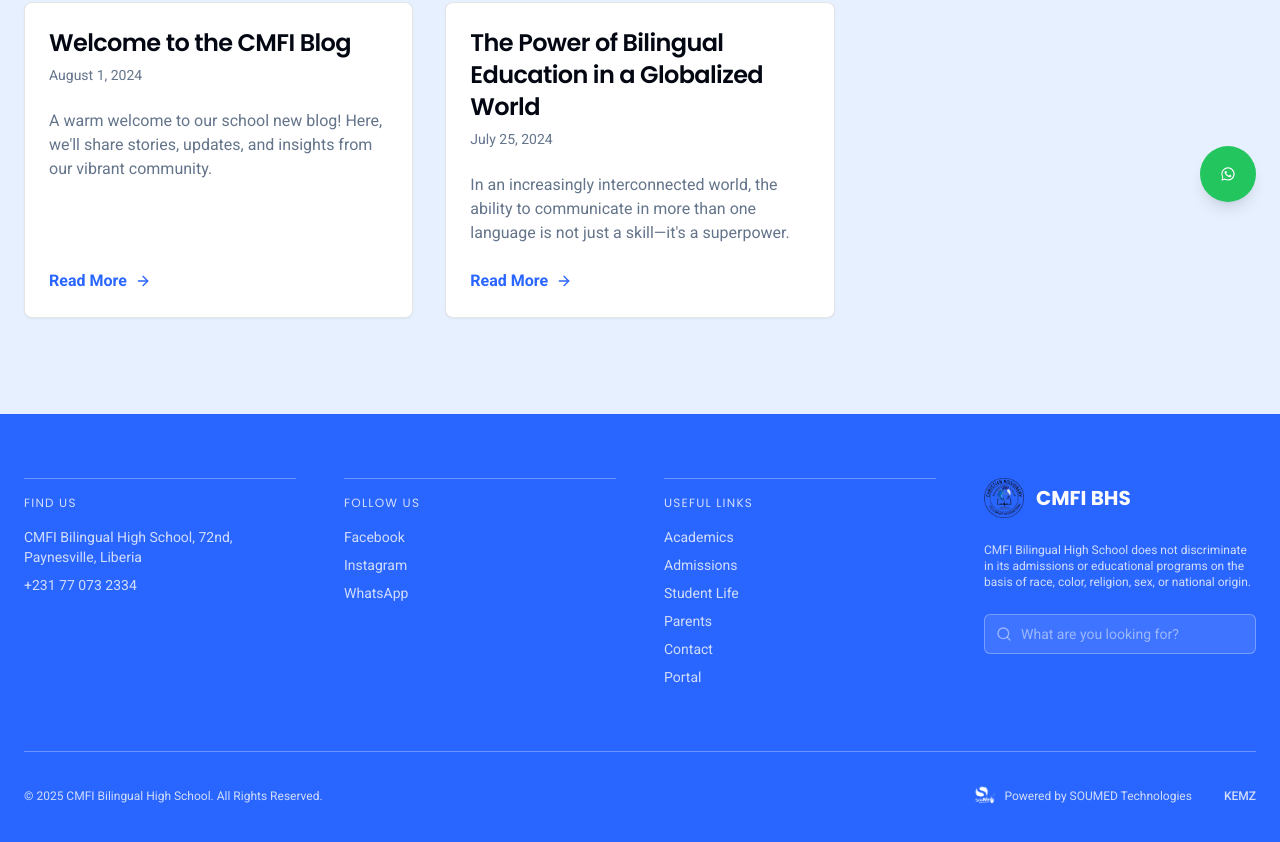
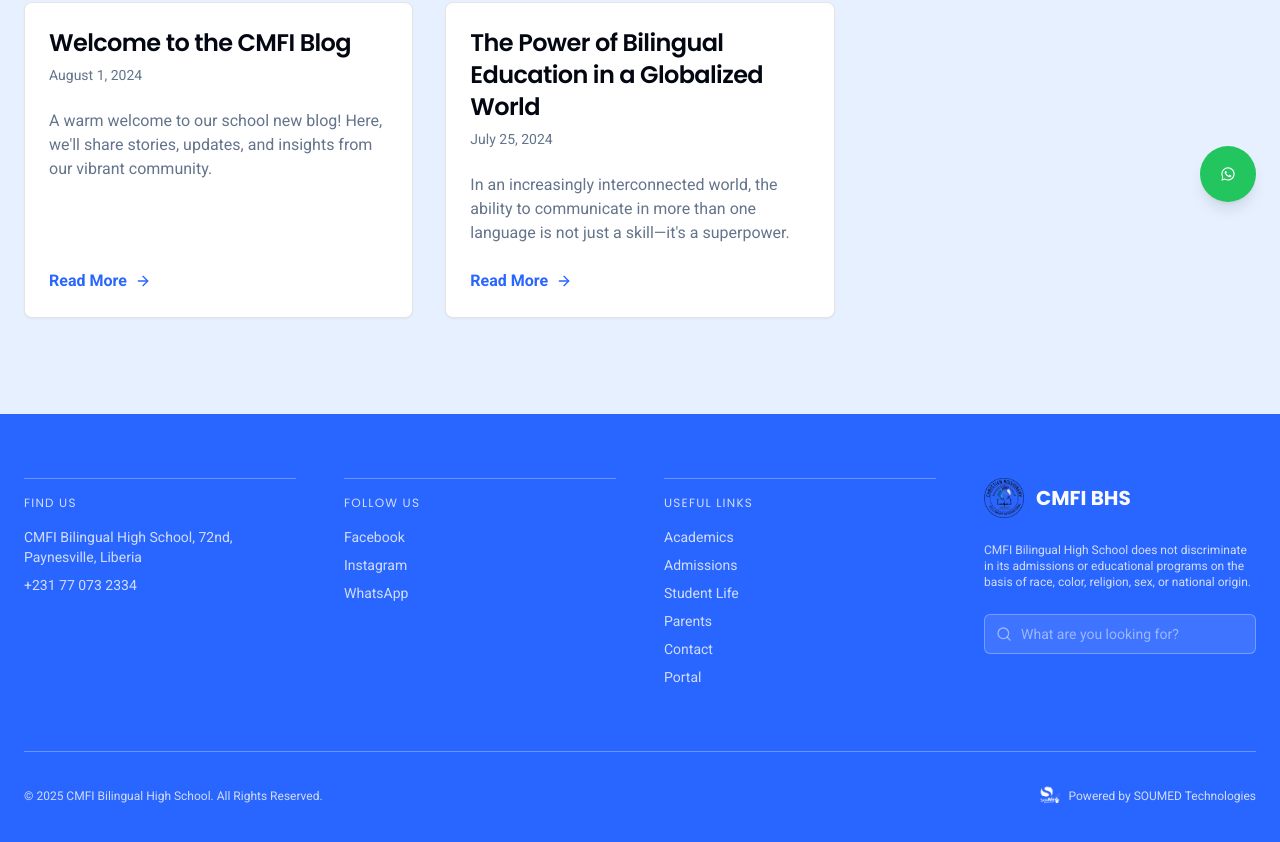
Before and after one commit to KayZee52/CMFI-website, a Next.js app: page /blog in a window 1280 px wide. Shown: the part 574-1416 px from the top of the page. Built offline with nearby package versions, Linux system fonts and the light colour scheme.

Commit message:
refactor: remove developer credit link from footer component

```diff
--- a/src/components/footer.tsx
+++ b/src/components/footer.tsx
@@ -124,14 +124,6 @@ const Footer = () => {
               <Image src="/images/soumedlogo.png" alt="Soumed Logo" width={24} height={24} className="rounded-full brightness-0 invert" />
               <span>Powered by SOUMED Technologies</span>
             </a>
-            <a
-              href="https://iamkemz.com"
-              target="_blank"
-              rel="noopener noreferrer"
-              className="hover:text-accent transition-colors underline-offset-4 hover:underline font-medium"
-            >
-              KEMZ
-            </a>
           </div>
         </div>
       </div>
```
